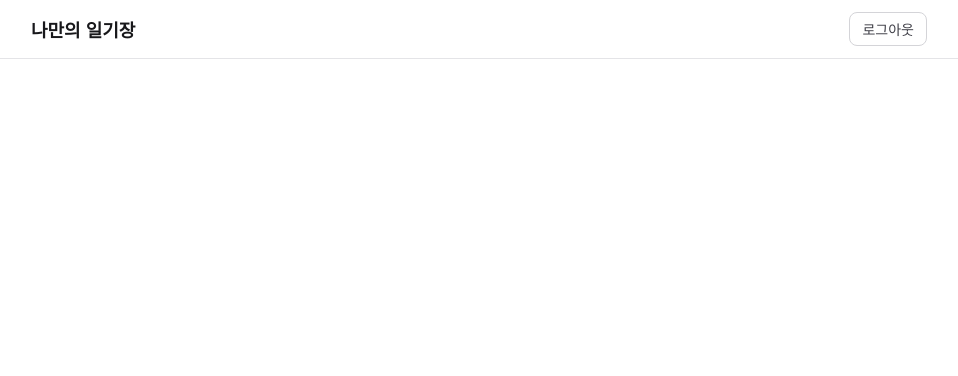
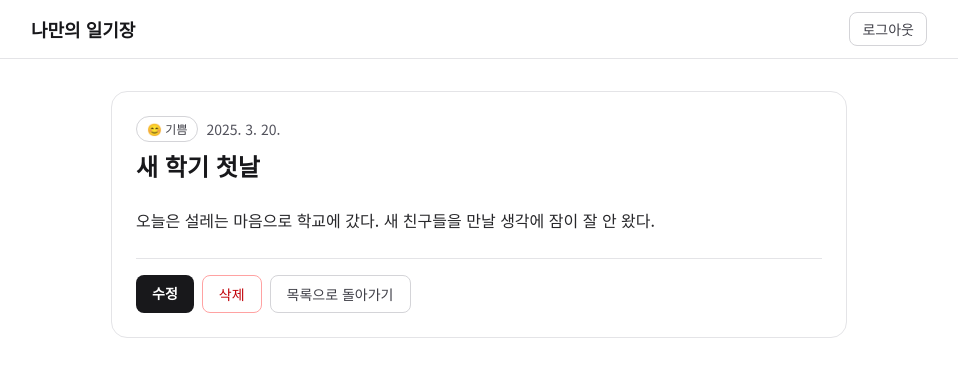
Before and after one commit to jinhyun71744/vibe-projects, a Next.js app in the folder frontend/: page /diaries/a1111111-1111-4111-8111-111111111111 in a window 1280 px wide. Shown: the top 376 px of the page, without its empty margins (161-1119 px from the left). Built offline with nearby package versions, Linux system fonts and the light colour scheme.

Commit message:
feat: 일기 상세 페이지 구현 및 삭제 기능 추가

```diff
--- a/frontend/app/(main)/diaries/[id]/page.tsx
+++ b/frontend/app/(main)/diaries/[id]/page.tsx
@@ -1,3 +1,102 @@
-export default function DiaryDetailPage() {
-  return null;
+"use client";
+
+import Link from "next/link";
+import { useRouter } from "next/navigation";
+
+import { mockDiaries } from "@/lib/mockData";
+import type { Mood } from "@/types/diary";
+
+const MOOD_DISPLAY: Record<Mood, { label: string; emoji: string }> = {
+  happy: { label: "기쁨", emoji: "😊" },
+  sad: { label: "슬픔", emoji: "😢" },
+  angry: { label: "분노", emoji: "😠" },
+  anxious: { label: "불안", emoji: "😰" },
+  neutral: { label: "보통", emoji: "😐" },
+};
+
+type DiaryDetailPageProps = {
+  params: {
+    id: string;
+  };
+};
+
+export default function DiaryDetailPage({ params }: DiaryDetailPageProps) {
+  const router = useRouter();
+  const diary = mockDiaries.find((item) => item.id === params.id);
+
+  const handleDelete = () => {
+    const shouldDelete = window.confirm("정말 이 일기를 삭제하시겠어요?");
+    if (!shouldDelete) {
+      return;
+    }
+
+    router.push("/diaries");
+  };
+
+  if (!diary) {
+    return (
+      <div className="mx-auto w-full max-w-3xl px-4 py-8">
+        <div className="space-y-4 rounded-2xl border border-dashed border-zinc-300 bg-white p-6 text-center dark:border-zinc-700 dark:bg-zinc-900">
+          <h1 className="text-xl font-bold text-zinc-900 dark:text-zinc-100">
+            일기를 찾을 수 없습니다
+          </h1>
+          <p className="text-sm text-zinc-600 dark:text-zinc-400">
+            요청한 일기가 존재하지 않거나 삭제되었습니다.
+          </p>
+          <Link
+            href="/diaries"
+            className="inline-flex rounded-lg border border-zinc-300 px-4 py-2 text-sm font-medium text-zinc-700 transition hover:bg-zinc-50 dark:border-zinc-600 dark:text-zinc-300 dark:hover:bg-zinc-800"
+          >
+            목록으로 돌아가기
+          </Link>
+        </div>
+      </div>
+    );
+  }
+
+  return (
+    <div className="mx-auto w-full max-w-3xl px-4 py-8">
+      <article className="space-y-6 rounded-2xl border border-zinc-200 bg-white p-6 dark:border-zinc-800 dark:bg-zinc-900">
+        <header className="space-y-2">
+          <div className="flex flex-wrap items-center gap-2">
+            <span className="rounded-full border border-zinc-300 px-2.5 py-1 text-xs font-medium text-zinc-700 dark:border-zinc-700 dark:text-zinc-300">
+              {MOOD_DISPLAY[diary.mood].emoji} {MOOD_DISPLAY[diary.mood].label}
+            </span>
+            <time className="text-sm text-zinc-600 dark:text-zinc-400">
+              {new Date(diary.diary_date).toLocaleDateString("ko-KR")}
+            </time>
+          </div>
+          <h1 className="text-2xl font-bold text-zinc-900 dark:text-zinc-100">
+            {diary.title}
+          </h1>
+        </header>
+
+        <p className="whitespace-pre-wrap leading-7 text-zinc-800 dark:text-zinc-200">
+          {diary.content}
+        </p>
+
+        <div className="flex flex-wrap gap-2 border-t border-zinc-200 pt-4 dark:border-zinc-800">
+          <Link
+            href={`/diaries/${diary.id}/edit`}
+            className="rounded-lg bg-zinc-900 px-4 py-2 text-sm font-semibold text-white transition hover:bg-zinc-700 dark:bg-zinc-100 dark:text-zinc-900 dark:hover:bg-zinc-300"
+          >
+            수정
+          </Link>
+          <button
+            type="button"
+            onClick={handleDelete}
+            className="rounded-lg border border-red-300 px-4 py-2 text-sm font-medium text-red-700 transition hover:bg-red-50 dark:border-red-700 dark:text-red-300 dark:hover:bg-red-950/40"
+          >
+            삭제
+          </button>
+          <Link
+            href="/diaries"
+            className="rounded-lg border border-zinc-300 px-4 py-2 text-sm font-medium text-zinc-700 transition hover:bg-zinc-50 dark:border-zinc-600 dark:text-zinc-300 dark:hover:bg-zinc-800"
+          >
+            목록으로 돌아가기
+          </Link>
+        </div>
+      </article>
+    </div>
+  );
 }
```
